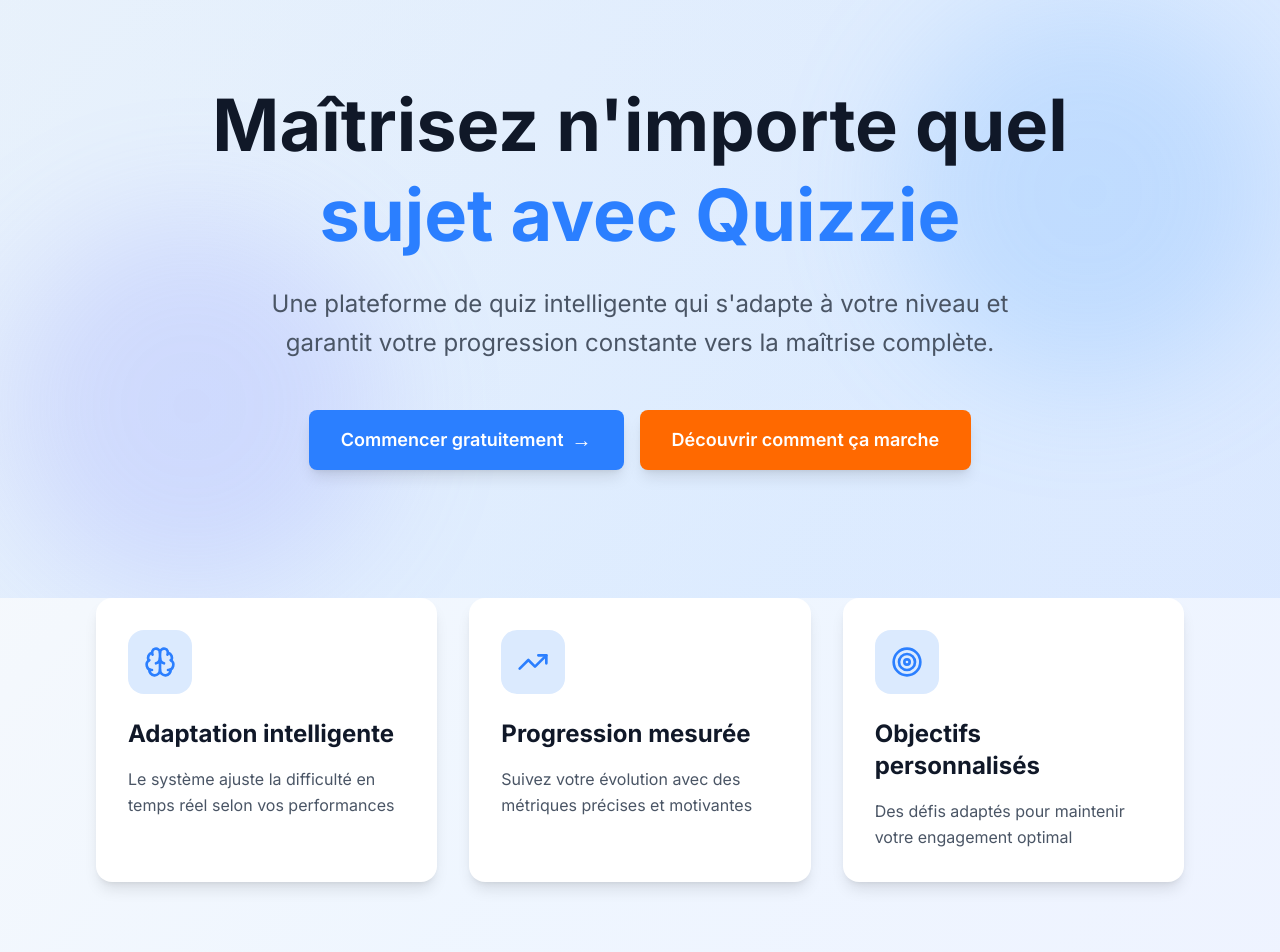
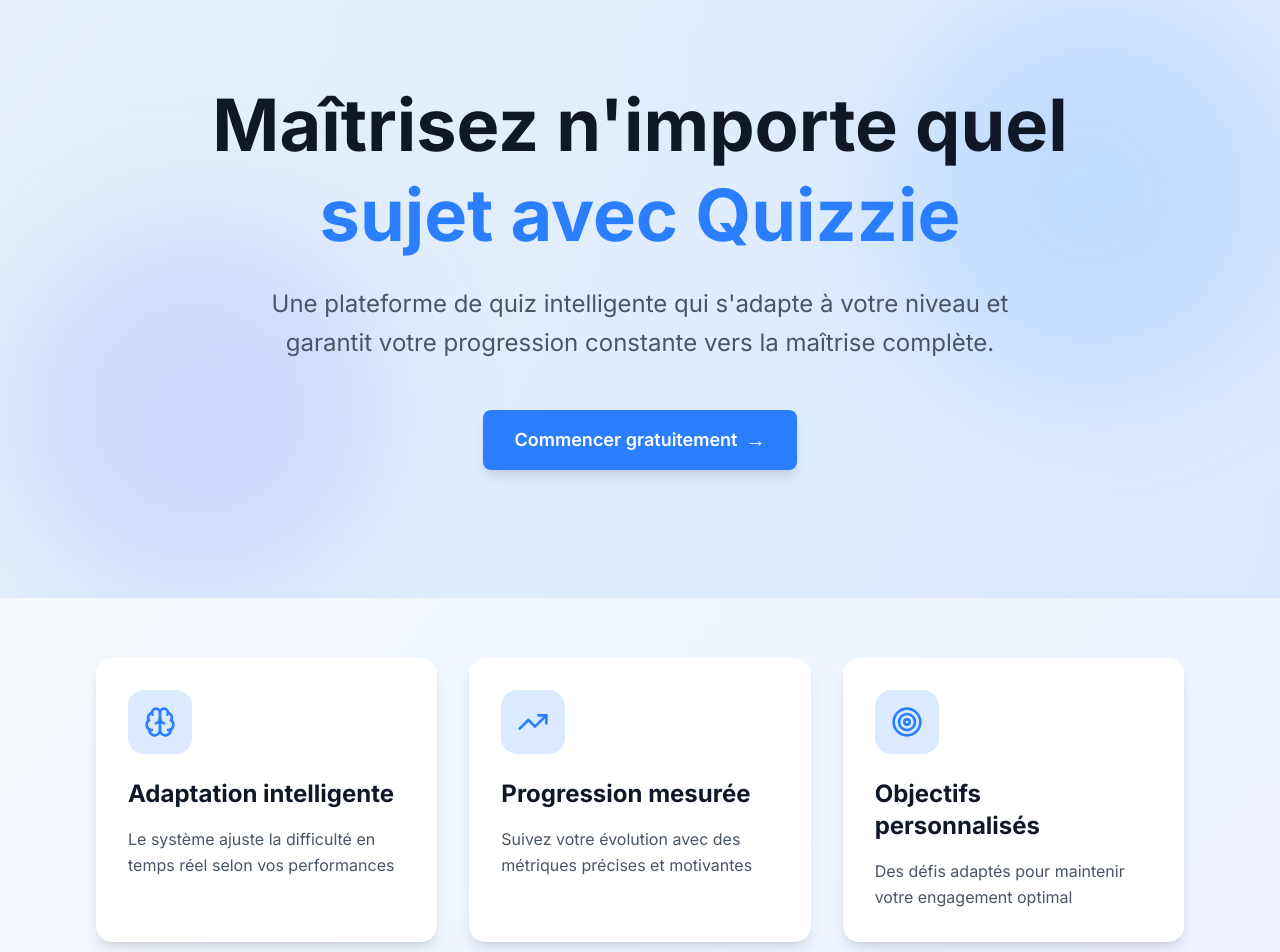
Before and after one commit to Firdaousel/quizzie, a Next.js app: page / in a window 1280 px wide. Shown: the top 952 px of the page. Built offline with nearby package versions, Linux system fonts and the light colour scheme.

Commit message:
feat: generation du quiz

```diff
--- a/src/app/page.tsx
+++ b/src/app/page.tsx
@@ -31,15 +31,12 @@
               Commencer gratuitement
               <span className="text-xl">→</span>
             </Link>
-            <button className="bg-orange-500 hover:bg-orange-600 text-white px-8 py-4 rounded-lg font-semibold text-lg transition-all duration-200 shadow-lg hover:shadow-xl">
-              Découvrir comment ça marche
-            </button>
           </div>
         </div>
       </section>
 
       {/* Features Section */}
-      <section className="relative max-w-6xl mx-auto px-8 pb-20">
+      <section className="relative max-w-6xl mx-auto px-8 pb-20 pt-15">
         <div className="grid md:grid-cols-3 gap-8">
           <div className="bg-white rounded-2xl p-8 shadow-lg hover:shadow-xl transition-shadow">
             <div className="bg-blue-100 w-16 h-16 rounded-2xl flex items-center justify-center mb-6">
--- a/src/app/quiz/[id]/results/page.tsx
+++ b/src/app/quiz/[id]/results/page.tsx
@@ -45,7 +45,7 @@
     );
   }
 
-  const correctAnswersCount = userAnswers.reduce((acc, answer, index) => {
+  const correctAnswersCount = userAnswers.reduce<number>((acc, answer, index) => {
     if (answer === null) return acc;
     return acc + (answer === questionsOrder[index].correctAnswer ? 1 : 0);
   }, 0);
```
